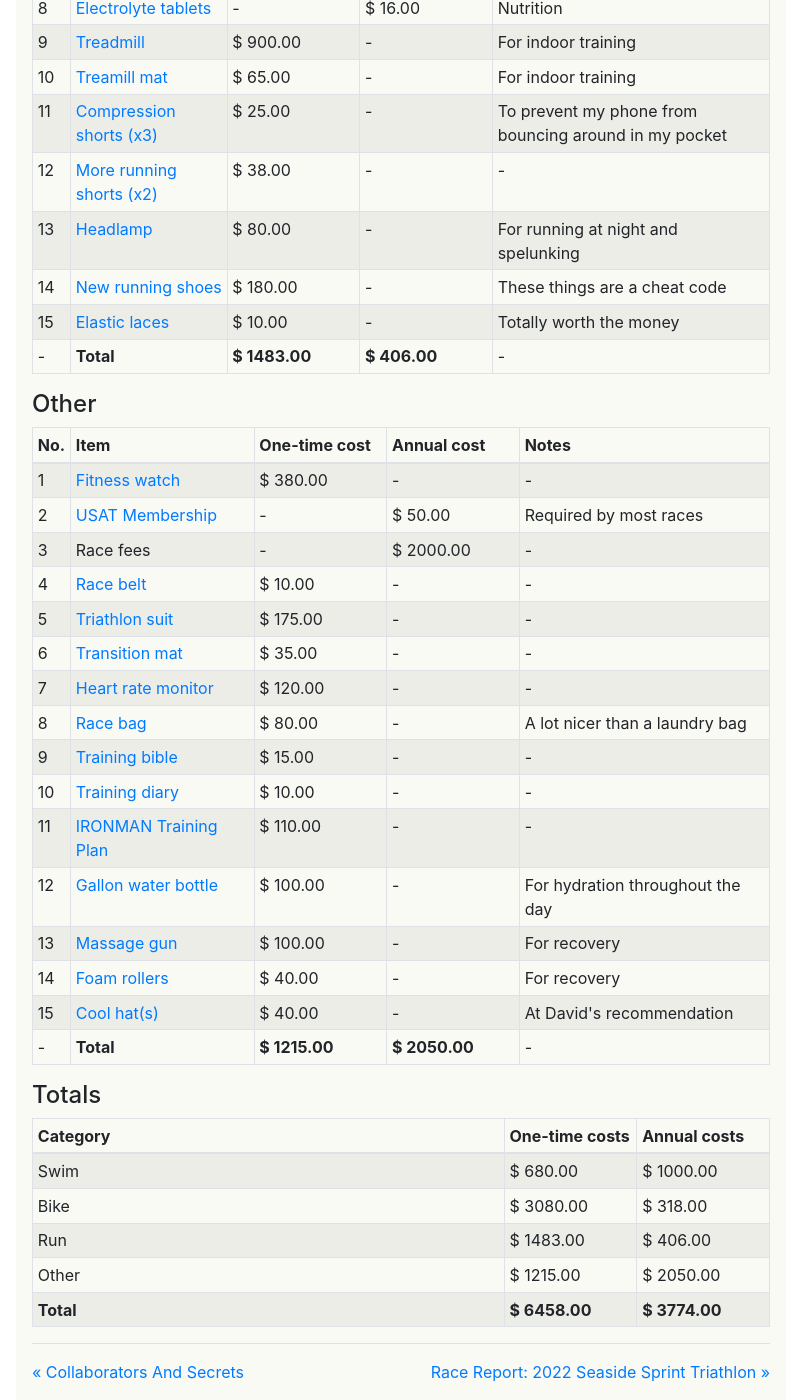
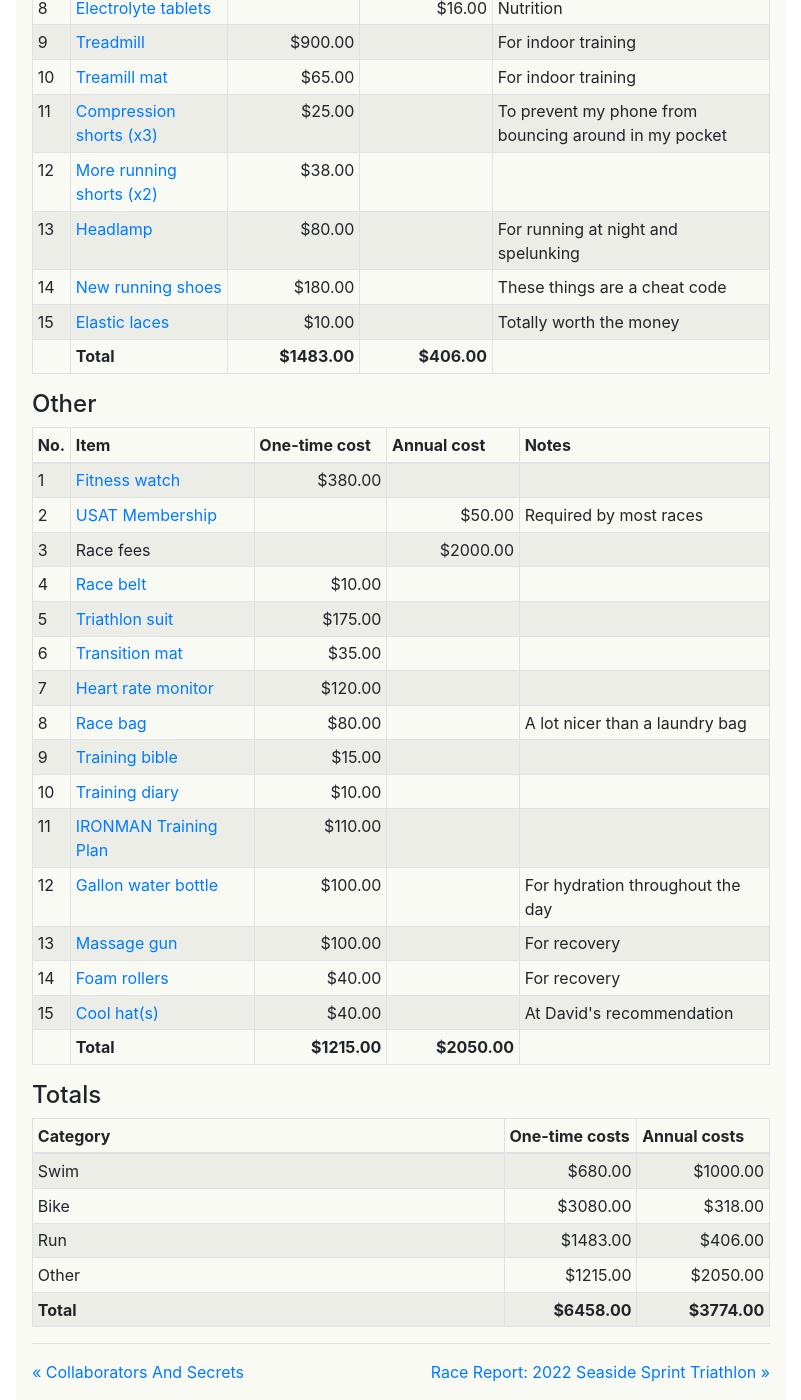
Before and after one commit to mackorone/mackorone.github.io, a Jekyll site: the page built from _posts/2022-06-04-the-cost-of-triathlon.md, in a window 1280 px wide and 1400 px high, scrolled down 2661 px. Shown: the whole window, without its empty margins (239-1040 px from the left). Built offline with Jekyll 4.4.1, drawn with Linux system fonts in a browser that asks for light colours; nearby versions of some CDN libraries; some of the changed text lies outside the part shown.

Commit message:
Reformat 'cost of tri' data

```diff
--- a/_includes/usd.html
+++ b/_includes/usd.html
@@ -1,7 +1,5 @@
 {% assign amount = include.amount | default: 0 %}
-{% if amount == 0 %}
-  -
-{% else %}
+{% if amount != 0 %}
   {% assign rounded = amount | round: 2 %}
   {% capture repr %}{{ rounded }}{% endcapture %}
   {% unless repr contains "." %}
@@ -9,5 +7,5 @@
   {% endunless %}
   {% assign integer = rounded | split: "." | first %}
   {% assign decimal = rounded | split: "." | last %}
-  $ {{ integer }}.{{ decimal | append: "00" | truncate: 2, "" }}
+  ${{ integer }}.{{ decimal | append: "00" | truncate: 2, "" }}
 {% endif %}
--- a/_posts/2022-06-04-the-cost-of-triathlon.md
+++ b/_posts/2022-06-04-the-cost-of-triathlon.md
@@ -47,9 +47,13 @@ A few notes:
               {{ item.name }}
             {% endif %}
           </td>
-          <td width="18%">{% include usd.html amount=item.one_time_cost %}</td>
-          <td width="18%">{% include usd.html amount=item.annual_cost %}</td>
-          <td>{{ item.notes | default: "-" }}</td>
+          <td width="18%" style="text-align: right;">
+            {% include usd.html amount=item.one_time_cost %}
+          </td>
+          <td width="18%" style="text-align: right;">
+            {% include usd.html amount=item.annual_cost %}
+          </td>
+          <td>{{ item.notes }}</td>
         </tr>
 
         {% assign one_time_total = one_time_total | plus: item.one_time_cost %}
@@ -58,11 +62,15 @@ A few notes:
       {% endfor %}
 
       <tr>
-        <td>-</td>
+        <td></td>
         <td><b>Total</b></td>
-        <td width="18%"><b>{% include usd.html amount=one_time_total %}</b></td>
-        <td width="18%"><b>{% include usd.html amount=annual_total %}</b></td>
-        <td>-</td>
+        <td width="18%" style="text-align: right;">
+          <b>{% include usd.html amount=one_time_total %}</b>
+        </td>
+        <td width="18%" style="text-align: right;">
+          <b>{% include usd.html amount=annual_total %}</b>
+        </td>
+        <td></td>
       </tr>
 
     </tbody>
@@ -94,8 +102,12 @@ A few notes:
 
       <tr>
         <td>{{ category.name | capitalize }}</td>
-        <td width="18%">{% include usd.html amount=one_time_total %}</td>
-        <td width="18%">{% include usd.html amount=annual_total %}</td>
+        <td width="18%" style="text-align: right;">
+          {% include usd.html amount=one_time_total %}
+        </td>
+        <td width="18%" style="text-align: right;">
+          {% include usd.html amount=annual_total %}
+        </td>
       </tr>
 
       {% assign one_time_grand_total
@@ -107,8 +119,12 @@ A few notes:
 
     <tr>
       <td><b>Total</b></td>
-      <td width="18%"><b>{% include usd.html amount=one_time_grand_total %}</b></td>
-      <td width="18%"><b>{% include usd.html amount=annual_grand_total %}</b></td>
+      <td width="18%" style="text-align: right;">
+        <b>{% include usd.html amount=one_time_grand_total %}</b>
+      </td>
+      <td width="18%" style="text-align: right;">
+        <b>{% include usd.html amount=annual_grand_total %}</b>
+      </td>
     </tr>
 
   </tbody>
```
